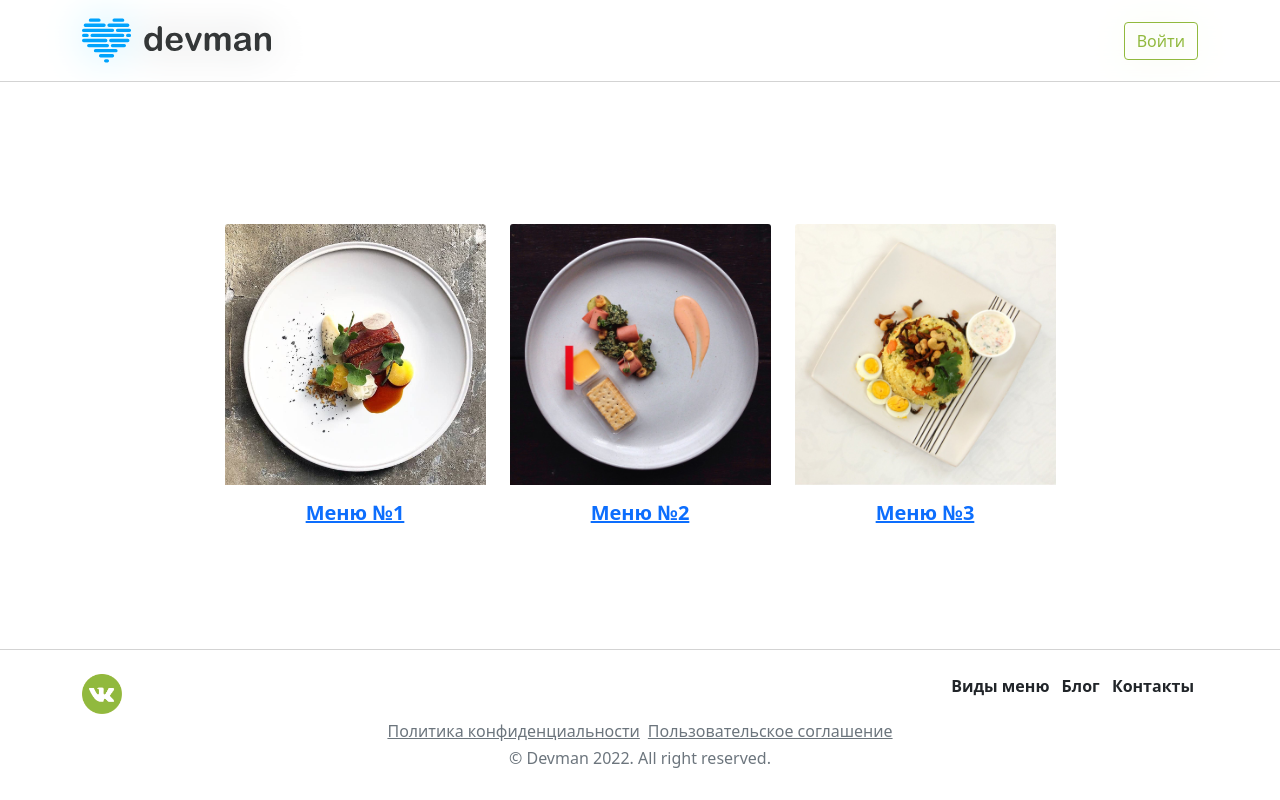
After one commit to kaser137/foodplan, a Django app: page /free_menus/ in a window 1280 px wide. The commit adds this page. Run offline with Django 4.2, Linux system fonts and the light colour scheme.

Commit message:
add button and template free_menus

```diff
--- a/foodplan/settings.py
+++ b/foodplan/settings.py
@@ -24,7 +24,7 @@ SECRET_KEY = 'django-insecure-+h8ez+8#373)opn8*)#rqk#h!hp4x&=cqiqvkp64&!k=(8j-lm
 # SECURITY WARNING: don't run with debug turned on in production!
 DEBUG = True
 
-ALLOWED_HOSTS = []
+ALLOWED_HOSTS = ['147.182.233.67', '127.0.0.1']
 
 # Application definition
 
--- a/foodplan/urls.py
+++ b/foodplan/urls.py
@@ -18,12 +18,17 @@ import os
 
 from django.conf.urls.static import static
 from django.contrib import admin
-from django.urls import path
+from django.urls import path, re_path
 
 from foodplan import settings
-from foodplan_site.views import index
+from foodplan_site.views import index, registration, free_menus, card
 
 urlpatterns = [
     path('admin/', admin.site.urls),
     path('', index, name='index'),
+    path('registration/', registration, name='registration'),
+    path('free_menus/', free_menus, name='free_menus'),
+    path('card/', card, name='card'),
 ]
+if settings.DEBUG:
+    urlpatterns += static(settings.MEDIA_URL, document_root=settings.MEDIA_ROOT)
--- a/foodplan_site/views.py
+++ b/foodplan_site/views.py
@@ -1,6 +1,21 @@
-from django.shortcuts import render
+
+
+from django.shortcuts import render, HttpResponse
+from django.utils.http import urlencode
 
 
 # Create your views here.
 def index(request):
-    return render(request, 'index.html')
+    return render(request,'index.html')
+
+
+def registration(request):
+    return render(request, 'registration.html')
+
+
+def free_menus(request):
+    return render(request, 'free_menus.html')
+
+
+def card(request):
+    return render(request, 'card2.html')
--- /dev/null
+++ b/templates/free_menus.html
@@ -0,0 +1,87 @@
+<!DOCTYPE html>
+{% load static %}
+<html lang="en">
+<head>
+    <meta charset="UTF-8">
+    <meta http-equiv="X-UA-Compatible" content="IE=edge">
+    <meta name="viewport" content="width=device-width, initial-scale=1.0">
+    <link href="https://cdn.jsdelivr.net/npm/bootstrap@5.0.2/dist/css/bootstrap.min.css" rel="stylesheet"
+        integrity="sha384-EVSTQN3/azprG1Anm3QDgpJLIm9Nao0Yz1ztcQTwFspd3yD65VohhpuuCOmLASjC" crossorigin="anonymous">
+    <link rel="stylesheet" href="{% static 'css/style.css' %}">
+    <title>План питания на неделю, меню, рецепты, список покупок. Классическое меню, безуглеводное меню</title>
+</head>
+<body>
+    <header>
+        <nav class="navbar navbar-light fixed-top navbar__opacity">
+            <div class="container">
+                <a class="navbar-brand" href="#">
+                    <img src="{% static "img/logo.8d8f24edbb5f.svg" %}" height="55" width="189" alt="">
+                </a>
+                <button class="btn shadow-none btn-outline-success foodplan_green foodplan__border_green">Войти</button>
+            </div>
+        </nav>
+    </header>
+<body>
+    <header>
+        <nav class="navbar navbar-light fixed-top navbar__opacity">
+            <div class="container">
+                <a class="navbar-brand" href="#">
+                    <img src="{% static "img/logo.8d8f24edbb5f.svg" %}" height="55" width="189" alt="">
+                </a>
+                <button class="btn shadow-none btn-outline-success foodplan_green foodplan__border_green">Войти</button>
+            </div>
+        </nav>
+    </header>
+    <main style="margin-top: calc(2rem + 85px);">
+        <section>
+            <div class="container my-5">
+                <div class="row d-flex justify-content-center">
+                    <div class="col-sm-6 col-lg-3">
+                        <div class="card mb-1 foodplan__card_borderless">
+                            <img src="{% static "img/menu11.jpg" %}" class="card-img-top" alt="">
+                            <div class="card-body">
+                                <h5 class="card-title" style="text-align: center"><b><a href="{% url 'card' %}?menu_id=1">Меню №1</a></b></h5>
+                            </div>
+                        </div>
+                    </div>
+                    <div class="col-sm-6 col-lg-3">
+                        <div class="card mb-1 foodplan__card_borderless">
+                            <img src="{% static "img/menu33.jpg" %}" class="card-img-top" alt="">
+                            <div class="card-body">
+                                <h5 class="card-title" style="text-align: center"><b><a href="{% url 'card' %}?menu_id=2">Меню №2</a> </b></h5>
+                            </div>
+                        </div>
+                    </div>
+                    <div class="col-sm-6 col-lg-3">
+                        <div class="card mb-1 foodplan__card_borderless">
+                            <img src="{% static "img/menu44.jpg" %}" class="card-img-top" alt="">
+                            <div class="card-body">
+                                <h5 class="card-title" style="text-align: center"><b><a href="{% url 'card' %}?menu_id=3">Меню №3</a></b></h5>
+                            </div>
+                        </div>
+                    </div>
+                </div>
+            </div>
+        </section>
+         </main>
+    <footer class="footer py-4 mt-5" style="border-top: 1px solid lightgray;">
+        <div class="container d-flex flex-row justify-content-between mb-2">
+            <a href="https://vk.com/devmanorg">
+                <img src="{% static "img/vk.png" %}" height="40" width="auto" alt="">
+            </a>
+            <div>
+                <a href="#" class="link-dark mx-1" style="text-decoration: none;"><b>Виды меню</b></a>
+                <a href="#" class="link-dark mx-1" style="text-decoration: none;"><b>Блог</b></a>
+                <a href="#" class="link-dark mx-1" style="text-decoration: none;"><b>Контакты</b></a>
+            </div>
+        </div>
+        <div class="container">
+            <h6 class="link-secondary text-center"><a href="/media/Confidential.pdf" class="link-secondary me-2">Политика конфиденциальности</a><a href="/media/Confidential.pdf" class="link-secondary">Пользовательское соглашение</a></h6>
+            <h6 class="link-secondary text-center">© Devman 2022. All right reserved.</h6>
+        </div>
+    </footer>
+    <script src="https://cdn.jsdelivr.net/npm/bootstrap@5.0.2/dist/js/bootstrap.bundle.min.js"
+        integrity="sha384-MrcW6ZMFYlzcLA8Nl+NtUVF0sA7MsXsP1UyJoMp4YLEuNSfAP+JcXn/tWtIaxVXM"
+        crossorigin="anonymous"></script>
+</body>
+</html>
--- a/templates/index.html
+++ b/templates/index.html
@@ -31,7 +31,10 @@
                             Вы получаете рецепты + список продуктов.<br>
                             Больше не нужно думать, что готовить.</h4>
                         <div class="d-block mt-3">
-                            <button class="btn shadow-none btn-outline-success foodplan_green foodplan__border_green">Хочу попробовать</button>
+                            <button class="btn shadow-none btn-outline-success foodplan_green foodplan__border_green"
+                                    onclick="window.location.href='{% url 'registration' %}'">Хочу попробовать</button>
+                            <button class="btn shadow-none btn-outline-success foodplan_green foodplan__border_green"
+                                    onclick="window.location.href='{% url 'free_menus' %}'">Бесплатное меню</button>
                         </div>
                     </div>
                 </div>
```
Also changed, not shown: templates/card2.html (+9 -7 lines), static/img/menu1.jpg (added), static/img/menu11.jpg (added), static/img/menu2.jpg (added), static/img/menu3.jpg (added), static/img/menu33.jpg (added), static/img/menu4.jpg (added), static/img/menu44.jpg (added), static/img/menu5.jpg (added), 3 other files.
